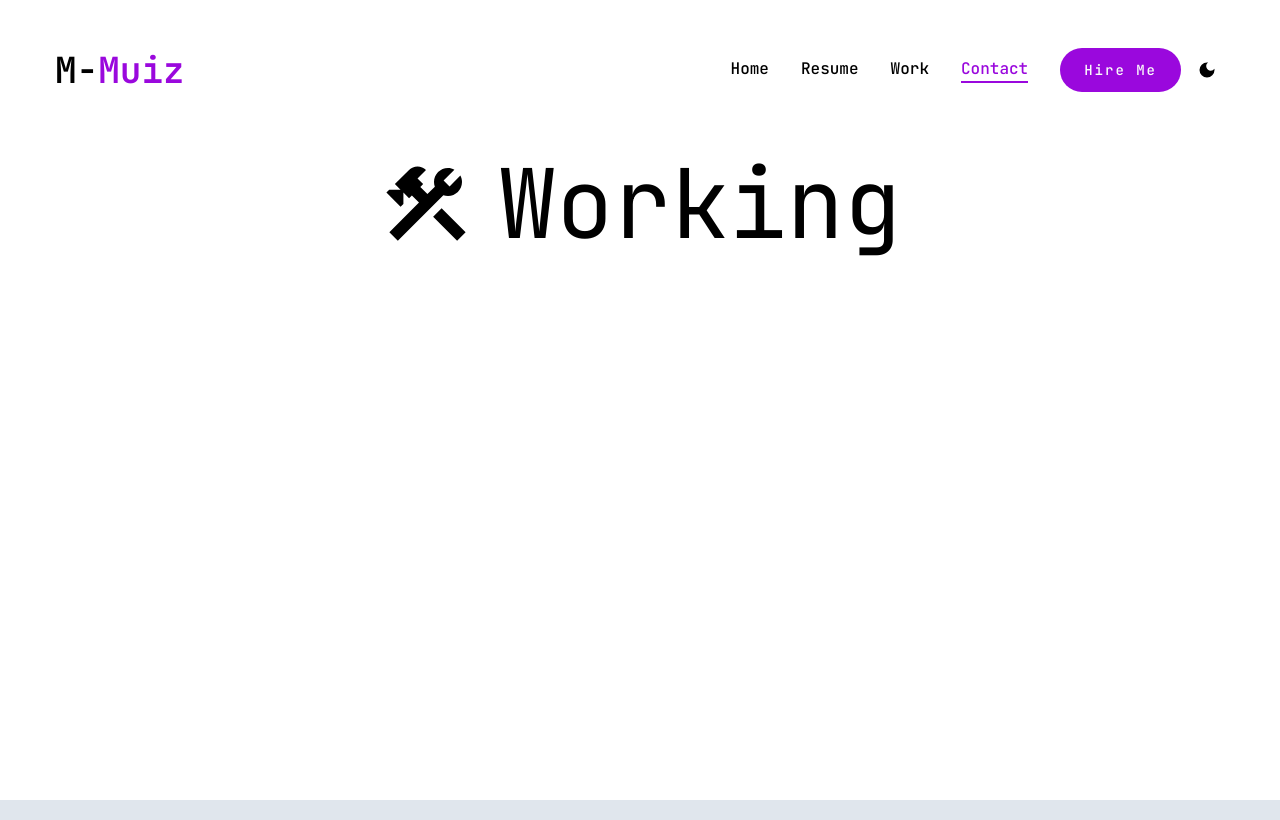
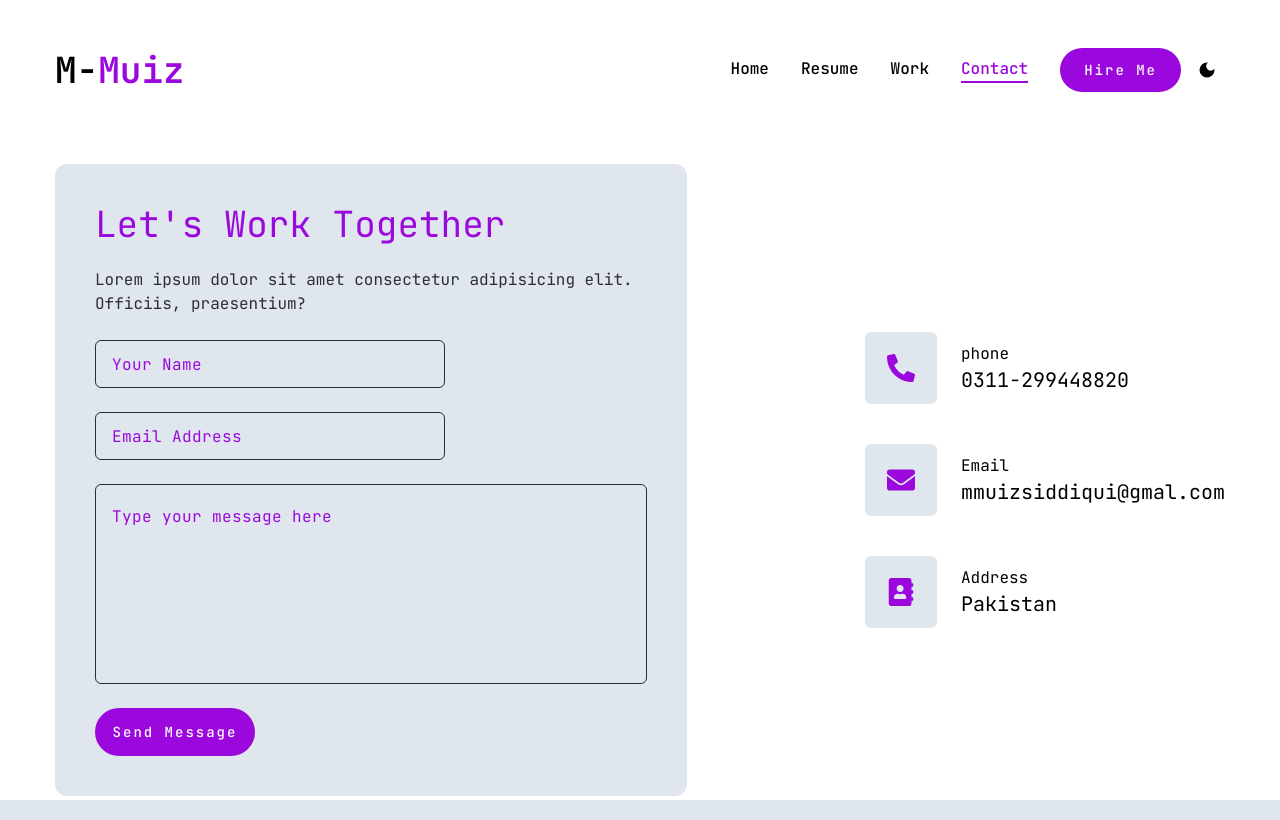
Before and after one commit to M-Muiz/Full_Stack-Portfolio, a Next.js app: page /contact in a window 1280 px wide. Built offline with nearby package versions, Linux system fonts and the light colour scheme.

Commit message:
major changes on contact page and diffrernet pages

```diff
--- a/src/app/contact/page.tsx
+++ b/src/app/contact/page.tsx
@@ -6,15 +6,66 @@ import { Textarea } from "@/components/ui/textarea";
 
 import { Select, SelectContent, SelectGroup, SelectItem, SelectLabel, SelectTrigger, SelectValue } from "@/components/ui/select";
 import { MdOutlineConstruction } from "react-icons/md";
+import { FaAddressBook, FaEnvelope, FaPhoneAlt } from "react-icons/fa";
+import { motion } from "framer-motion";
 
+
+const info = [
+  {
+    icon: <FaPhoneAlt />,
+    title: "phone",
+    description: "0311-299448820"
+  },
+  {
+    icon: <FaEnvelope />,
+    title: "Email",
+    description: "mmuizsiddiqui@gmal.com"
+  },
+  {
+    icon: <FaAddressBook />,
+    title: "Address",
+    description: "Pakistan"
+  },
+];
 
 
 const page = () => {
   return (
-    <div className="flex gap-6 mt-4 text-4xl xl:text-8xl justify-center">
-      <MdOutlineConstruction />
-      Working
-    </div>
+    <motion.section initial={{ opacity: 0 }} animate={{ opacity: 1, transition: { delay: 2.4, duration: 0.4, ease: "easeIn" } }} className="py-6">
+      <div className="container mx-auto">
+        <div className="flex flex-col xl:flex-row gap-[30px]">
+          <div className="xl:w-[54%] order-2 xl:order-none">
+            <form className="flex flex-col gap-6 p-10 secondaryBackground rounded-xl">
+              <h3 className="text-2xl xl:text-4xl text-primary">Let's Work Together</h3>
+              <p className="secondaryText">Lorem ipsum dolor sit amet consectetur adipisicing elit. Officiis, praesentium?</p>
+              <div className="grid grid-cols-1 gap-6">
+                <Input type="text" placeholder="Your Name" className="max-w-[350px]" />
+                <Input type="email" placeholder="Email Address" className="max-w-[350px]" />
+              </div>
+              <Textarea className="h-[200px]" placeholder="Type your message here" />
+              <Button size="md" className="max-w-40">Send Message</Button>
+            </form>
+          </div>
+
+          <div className="flex-1 flex items-center xl:justify-end order-1 xl:order-none mb-8 xl:mb-0">
+            <ul className="flex flex-col gap-10">
+              {info.map((item, ind) => {
+                return <li key={ind} className="flex items-center gap-6">
+                  <div className="w-[52px] h-[52px] xl:w-[72px] xl:h-[72px] secondaryBackground text-primary rounded-md flex items-center justify-center">
+                    <div className="text-[28px]">{item.icon}</div>
+                  </div>
+                  <div className="">
+                    <p className="seondaryText">{item.title}</p>
+                    <h3 className="text-xl">{item.description}</h3>
+                  </div>
+                </li>
+              })}
+            </ul>
+          </div>
+        </div>
+      </div>
+
+    </motion.section>
   )
 }
 
--- a/src/app/page.tsx
+++ b/src/app/page.tsx
@@ -17,7 +17,7 @@ const page = () => {
 
             <div className="flex flex-col xl:flex-row items-center gap-8">
               <Button size="lg" className="flex items-center gap-2 uppercase">
-                <span> Download dCV</span>
+                <span> Download CV</span>
                 <FiDownload className="text-xl" />
               </Button>
               <div className="mb-8 xl:mb-0">
@@ -37,3 +37,5 @@ const page = () => {
 }
 
 export default page
+
+// Home page
--- a/src/app/resume/page.tsx
+++ b/src/app/resume/page.tsx
@@ -14,7 +14,7 @@ import { DiMysql, DiNodejs } from "react-icons/di";
 const about = {
   title: "About Me",
   // description: "As a FullStack Developer.I'm dedicated to creating seamless digital experiences.I focus on user-centric design pinciples to craft elegant interfaces that blend aesthatics with functionality.",
-  description: "I am excited to contribute to a professional team and work on meaningful projects as a Frontend Web Developer.",
+  description: "I am excited to contribute to a professional team and work on meaningful projects as a FullStack Web Developer.",
   info: [
     {
       fieldName: "Name",
@@ -50,7 +50,7 @@ const about = {
 const experience: any = {
   icon: "/cap.svg",
   title: "My Experience",
-  description: "Lorem ipsum dolor sit amet consectetur, adipisicing elit. Magnam deserunt ipsa exercitationem odit illum voluptatibus saepe quisquam omnis expedita aliquam.",
+  description: "Lorem ipsum dolor sit amet aliquam.",
   items: [
     {
       company: "CodeSoft",
@@ -82,7 +82,7 @@ const experience: any = {
 const education = {
   icon: "/cap.svg",
   title: "My Education",
-  description: "Lorem ipsum dolor sit amet consectetur, adipisicing elit. Magnam deserunt ipsa exercitationem odit illum voluptatibus saepe quisquam omnis expedita aliquam.",
+  description: "Lorem ipsum dolor sit amet consectetur, adipisicing elit. ",
   items: [
     {
       institue: "Saylani Mass It Training Center",
--- a/src/app/work/page.tsx
+++ b/src/app/work/page.tsx
@@ -70,7 +70,7 @@ const page = () => {
   };
 
   return (
-    <motion.section initial={{ opacity: 0 }} animate={{ opacity: 1 }}
+    <motion.section initial={{ opacity: 0 }} animate={{ opacity: 1, transition: { delay: 2.4, duration: 0.4, ease: "easeIn" } }}
       className="min-h-[80vh] flex flex-col justify-center py-12 xl:px-0"
     >
       <div className="container mx-auto">
--- a/src/components/ui/input.tsx
+++ b/src/components/ui/input.tsx
@@ -3,7 +3,7 @@ import * as React from "react"
 import { cn } from "@/lib/utils"
 
 export interface InputProps
-  extends React.InputHTMLAttributes<HTMLInputElement> {}
+  extends React.InputHTMLAttributes<HTMLInputElement> { }
 
 const Input = React.forwardRef<HTMLInputElement, InputProps>(
   ({ className, type, ...props }, ref) => {
@@ -11,7 +11,7 @@ const Input = React.forwardRef<HTMLInputElement, InputProps>(
       <input
         type={type}
         className={cn(
-          "flex h-10 w-full rounded-md border border-input bg-background px-3 py-2 text-sm ring-offset-background file:border-0 file:bg-transparent file:text-sm file:font-medium placeholder:text-muted-foreground focus-visible:outline-none focus-visible:ring-2 focus-visible:ring-ring focus-visible:ring-offset-2 disabled:cursor-not-allowed disabled:opacity-50",
+          "flex h-[48px] rounded-md border border-black/80 dark:border-slate-400/70 focus:border-primary bg-transparent tracking-wide px-4 py-5 w-full text-base placeholder:text-primary outline-none transition-all duration-500 dark:focus:border-primary",
           className
         )}
         ref={ref}
--- a/src/components/ui/textarea.tsx
+++ b/src/components/ui/textarea.tsx
@@ -10,7 +10,7 @@ const Textarea = React.forwardRef<HTMLTextAreaElement, TextareaProps>(
     return (
       <textarea
         className={cn(
-          "flex min-h-[80px] w-full rounded-md border border-input bg-background px-3 py-2 text-sm ring-offset-background placeholder:text-muted-foreground focus-visible:outline-none focus-visible:ring-2 focus-visible:ring-ring focus-visible:ring-offset-2 disabled:cursor-not-allowed disabled:opacity-50",
+          "flex min-h-[80px] rounded-md border border-black/80 dark:border-slate-400/70 dark:focus:border-primary focus:border-primary bg-transparent tracking-wide px-4 py-5 w-full text-base placeholder:text-primary outline-none resize-none transition-all duration-500",
           className
         )}
         ref={ref}
```
